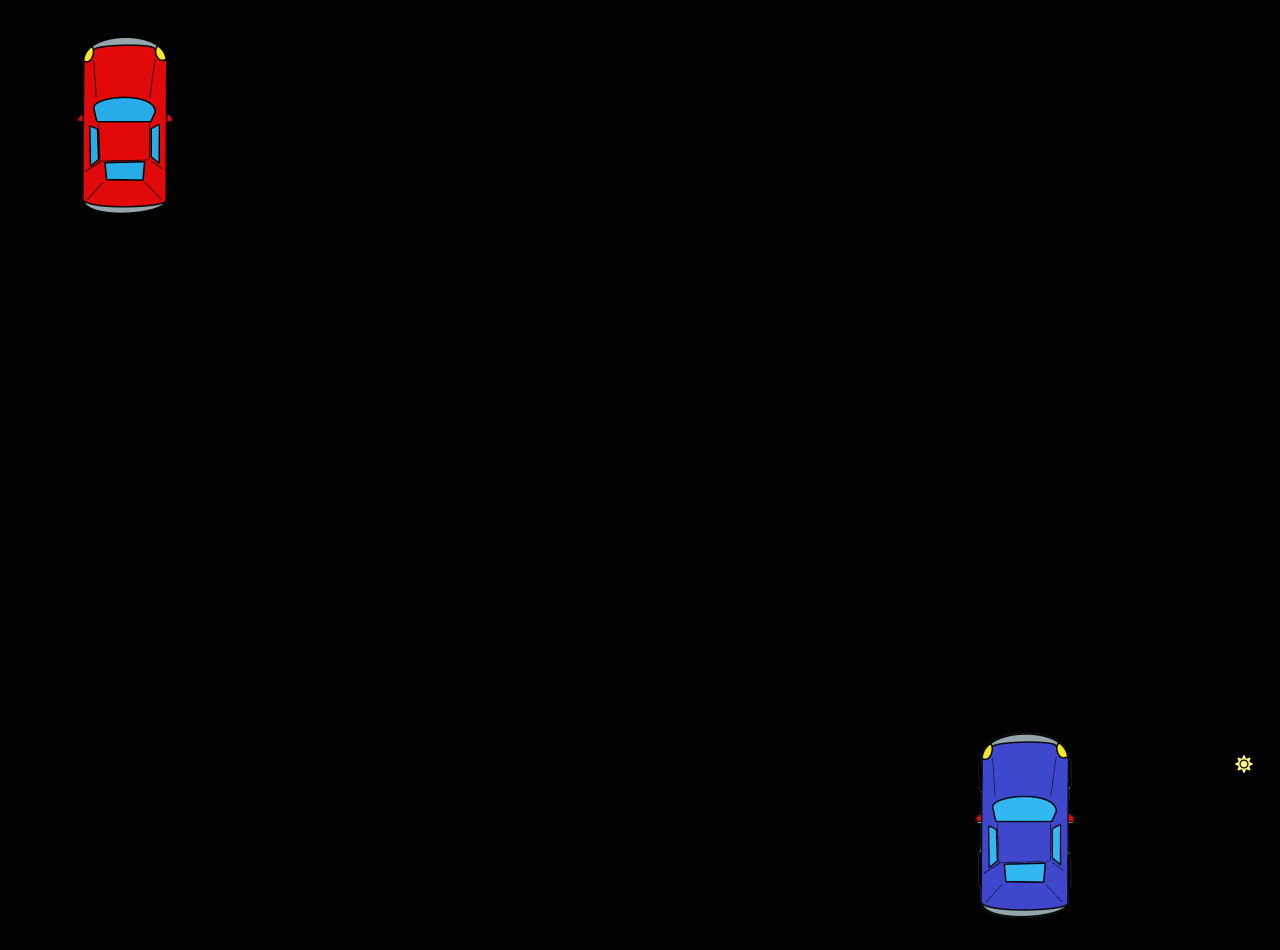
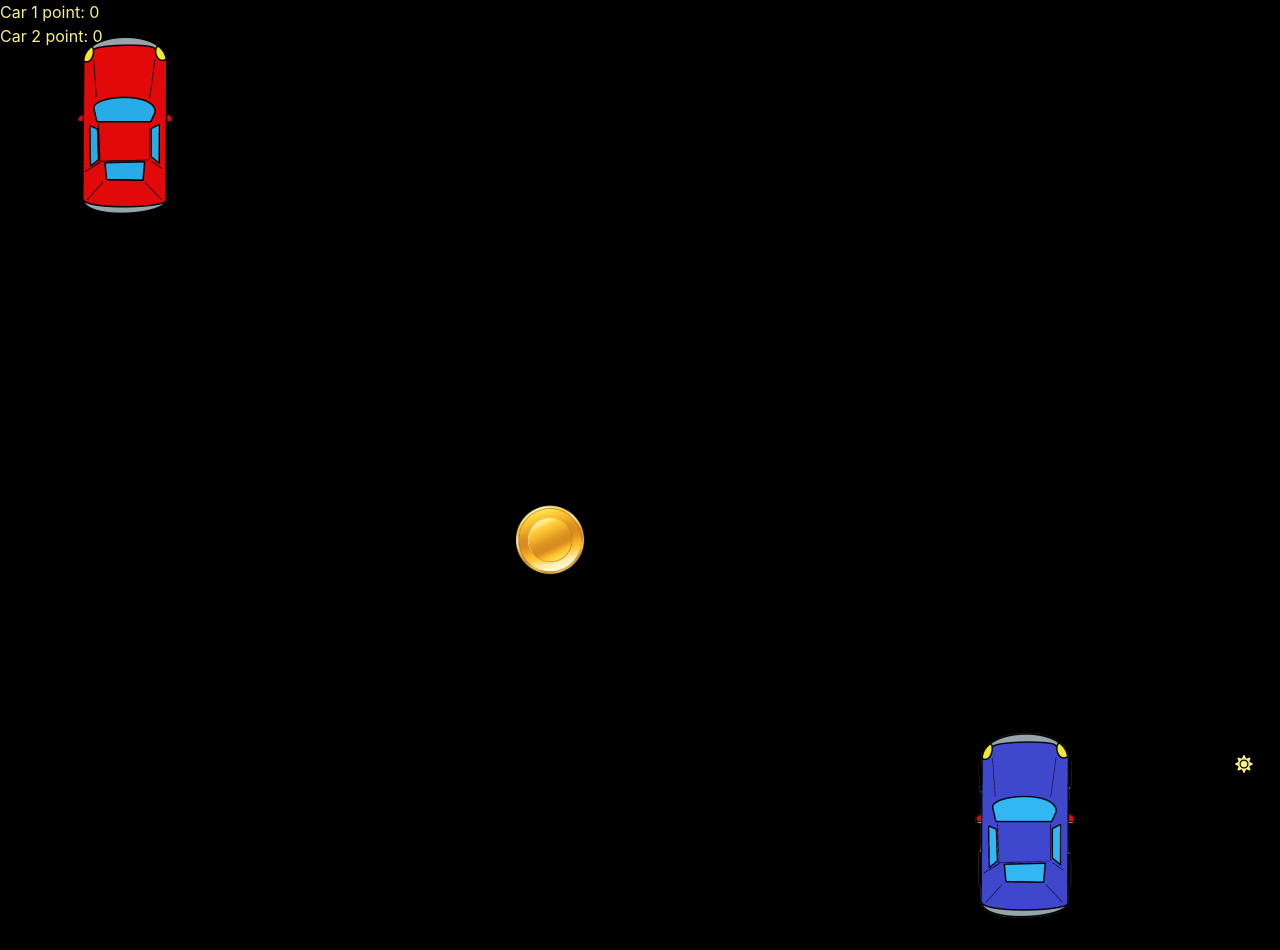
Before and after one commit to ShahadatAnik/extreme-riders-game--client, a React (Create React App) app: page / in a window 1280 px wide. Built offline with nearby package versions, Linux system fonts and the light colour scheme; no server answers.

Commit message:
coin spawning and getting points

```diff
--- a/src/App.jsx
+++ b/src/App.jsx
@@ -12,6 +12,7 @@ import car2_up from './asset/car2up.png';
 import car2_down from './asset/car2down.png';
 import car2_left from './asset/car2left.png';
 import car2_right from './asset/car2right.png';
+import coin_png from './asset/coin.png';
 import { useMemo } from 'react';
 
 
@@ -41,9 +42,14 @@ function App() {
   const [delta, setDelta] = useState(20);
   const [car1, setCar1] = useState(car1_up);
   const [car2, setCar2] = useState(car2_up);
+  const [coin, setCoin] = useState(coin_png);
+  const [coin_x, setCoin_x] = useState(500);
+  const [coin_y, setCoin_y] = useState(500);
   const [car1_axis, setCar1_axis] = useState();
   const [count, setCount] = useState(0);
   const [count2, setCount2] = useState(0);
+  const [car_1_point, setCar_1_point] = useState(0);
+  const [car_2_point, setCar_2_point] = useState(0);
 
   if(initialXoffset!= undefined){
     if(count==0 ){
@@ -62,6 +68,30 @@ function App() {
   }
 
   useEffect(() => {
+    console.log("xoffset: ", xoffset)
+    console.log("yoffset: ", yoffset)
+    console.log("coinx: ", coin_x)
+    console.log("coiny: ", coin_y)
+
+    for(var x=0; x<150; x=x+1){
+      for(var y=0; y<150; y=y+1){
+        if((xoffset+x)==coin_x && (yoffset+y)==coin_y){
+          setCoin_x(Math.floor(Math.random() * 1000));
+          setCoin_y(Math.floor(Math.random() * 900));
+          setCar_1_point(car_1_point+1);
+        }
+      }
+    }
+
+    for(var x=0; x<150; x=x+1){
+      for(var y=0; y<150; y=y+1){
+        if((xoffset2+x)==coin_x && (yoffset2+y)==coin_y){
+          setCoin_x(Math.floor(Math.random() * 1000));
+          setCoin_y(Math.floor(Math.random() * 900));
+          setCar_2_point(car_2_point+1);
+        }
+      }
+    }
 
     //console.log(car1_axis)
     const handleCar1 = (event) => {
@@ -120,8 +150,6 @@ function App() {
       window.removeEventListener('keydown', handleCar2);
     };
 
-
-
   }, [xoffset, yoffset, xoffset2, yoffset2]);
 
   const update_car_1 = () =>{
@@ -149,8 +177,8 @@ function App() {
           zIndex: '9999',
         }}
       />
-
-
+      <h1>Car 1 point: {car_1_point}</h1>
+      <h1>Car 2 point: {car_2_point}</h1>
      <h2
 		style={{
 			position: "absolute",
@@ -170,6 +198,16 @@ function App() {
 		>
 		<img src={car2} height="250" width="250" alt='car_1'/>
 		</h2>
+
+    <h2
+		style={{
+			position: "absolute",
+			left: `${coin_x}px`,
+			top: `${coin_y}px`,
+		}}
+		>
+		<img src={coin} height="100" width="100" alt='coin'/>
+		</h2>
     </ChakraProvider>
   );
 }
```
Also changed, not shown: src/asset/coin.png (added).
